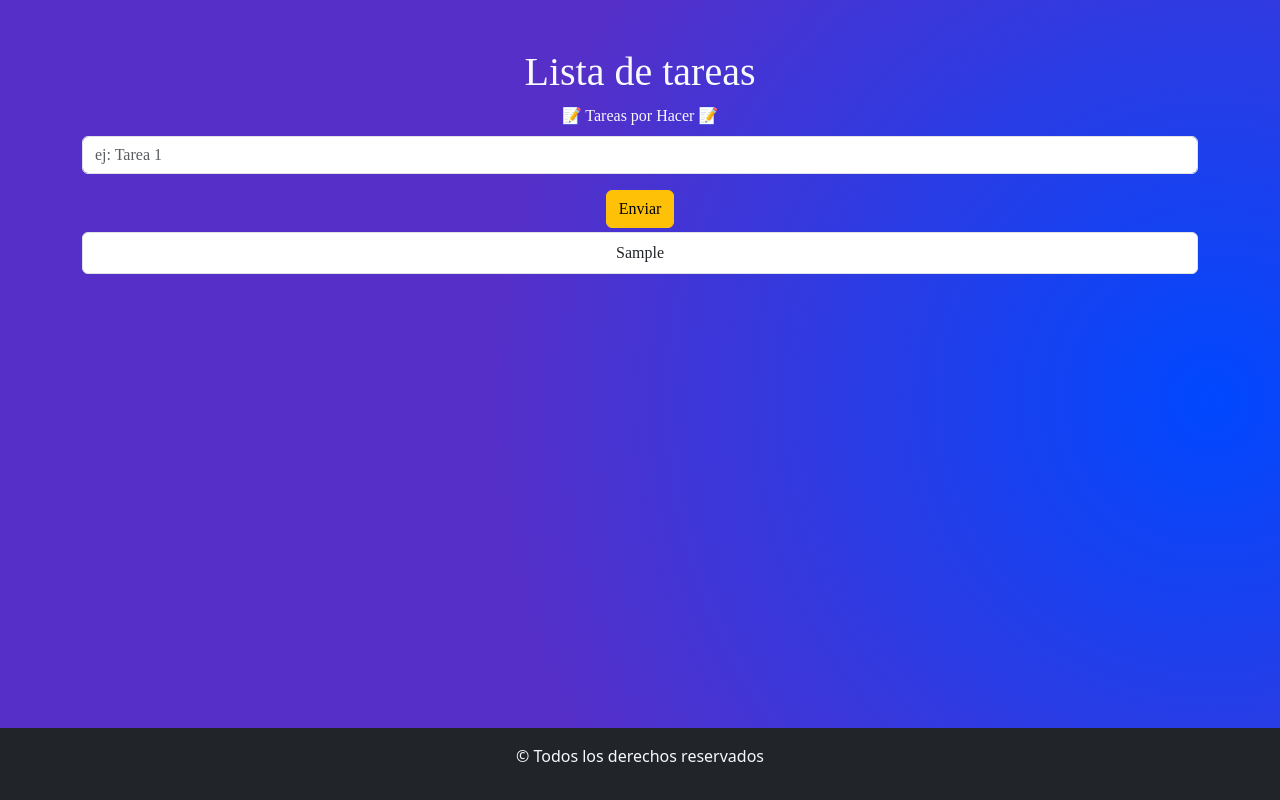
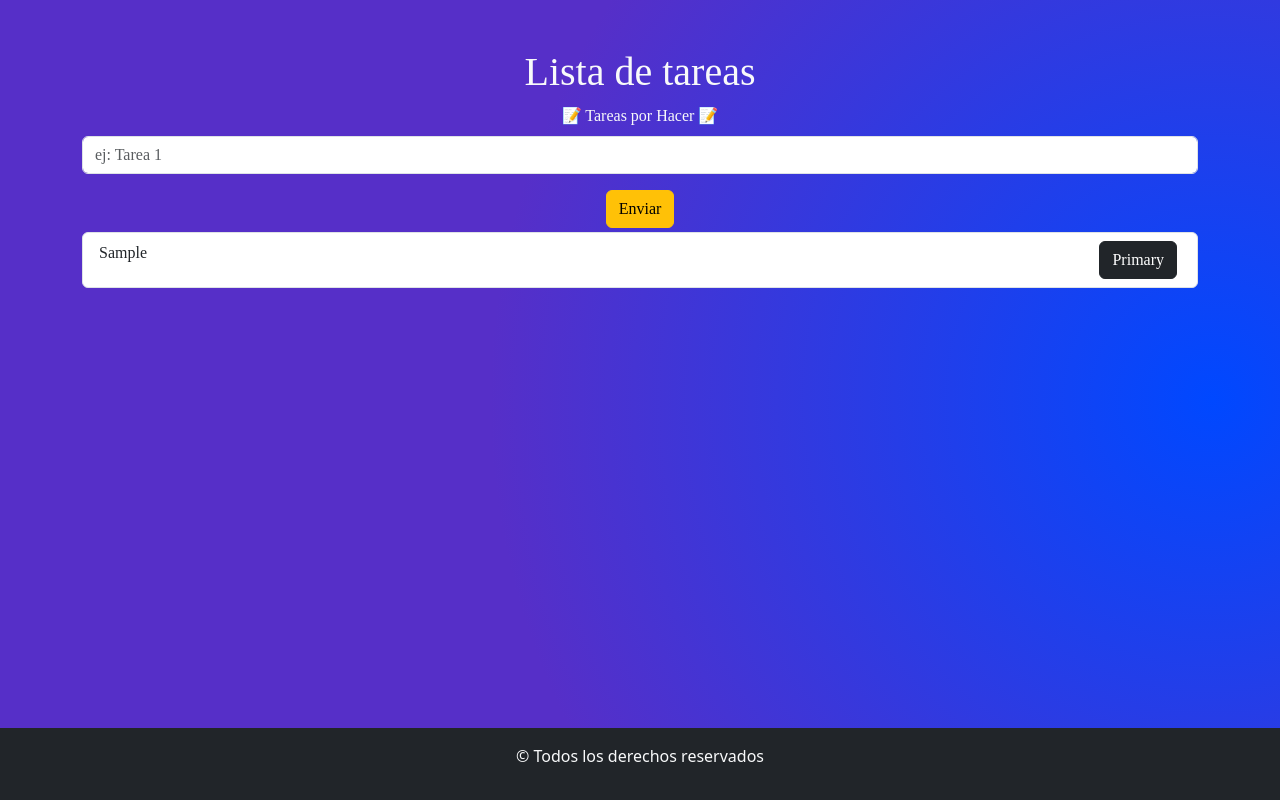
Before and after one commit to CosmeNicolas/react-ToDo-listatareas, a React (Vite) app: page / in a window 1280 px wide. Both pictures are taken after typing "Sample" into the empty fields and a click on the button "Enviar". Built offline with nearby package versions, Linux system fonts and the light colour scheme; a web font is replaced by a local one.

Commit message:
agregamos el boton eliminar tareas

```diff
--- a/src/components/ItemTarea.jsx
+++ b/src/components/ItemTarea.jsx
@@ -1,9 +1,13 @@
-import { ListGroup } from "react-bootstrap";
+import { ListGroup, Button } from "react-bootstrap";
 
 const ItemTarea = ({nombreTarea}) => {
   return (
     <>
-      <ListGroup.Item className="mt-1">{nombreTarea}</ListGroup.Item>
+      <ListGroup.Item className="mt-1 d-flex justify-content-between">{nombreTarea}
+      <Button variant="dark" className="mx-1" >
+        Primary
+      </Button>
+      </ListGroup.Item>
     </>
   );
 };
```
